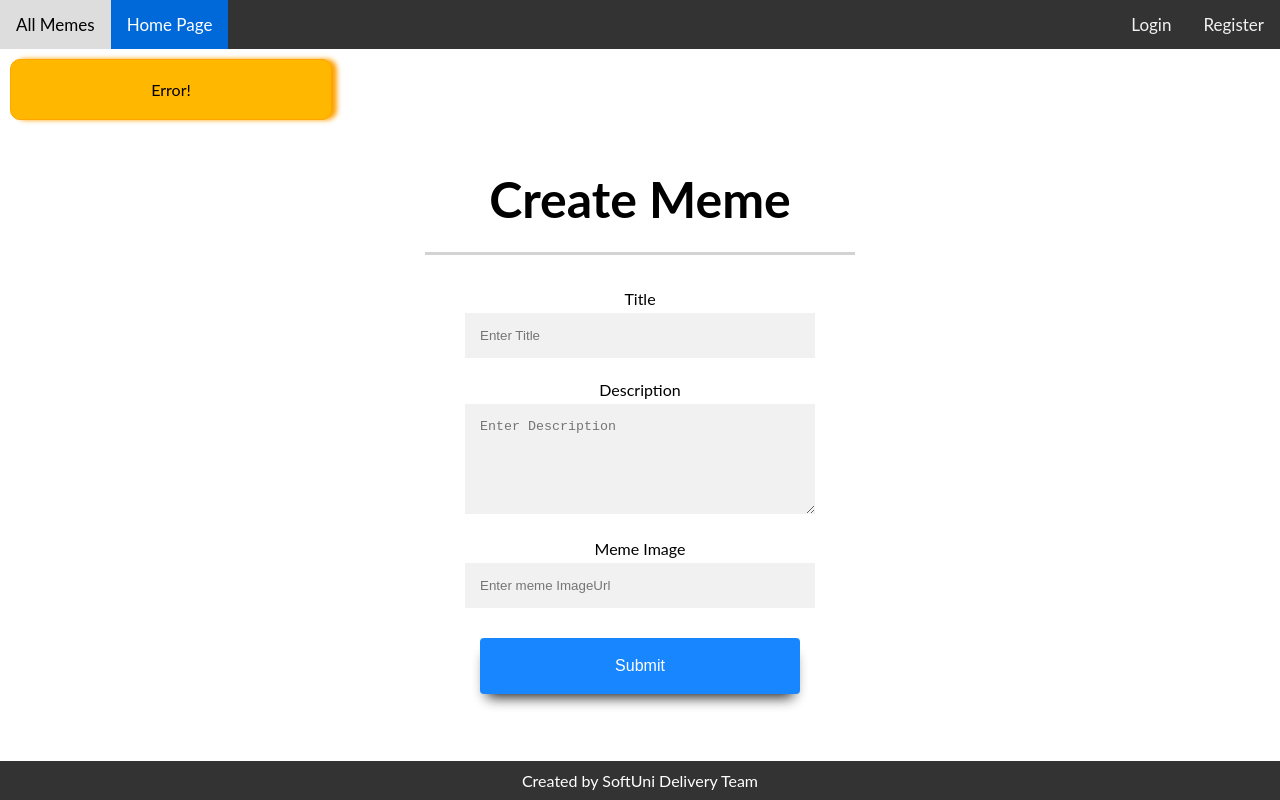
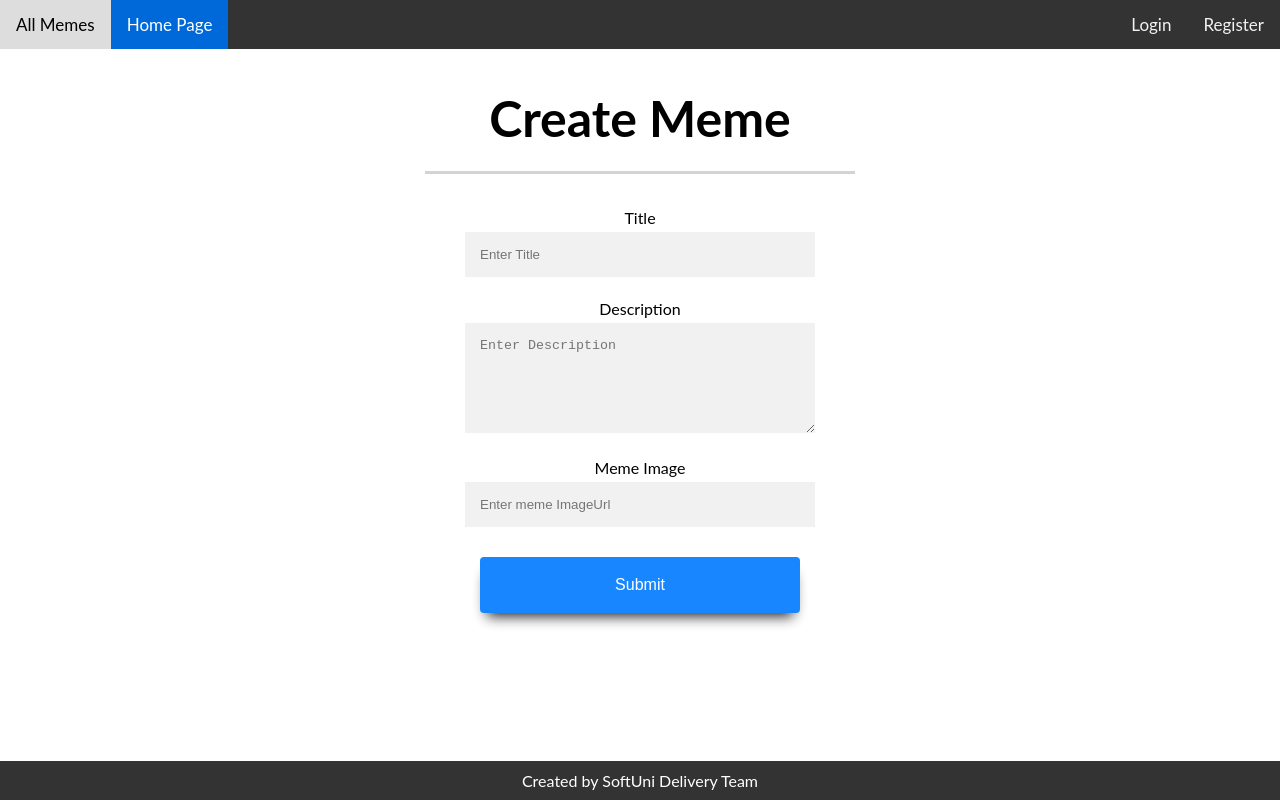
Before and after one commit to Martin322s/meme-lounge, a React (Create React App) app: page /create-meme in a window 1280 px wide. Built offline with nearby package versions, Linux system fonts and the light colour scheme.

Commit message:
display error component

```diff
--- a/src/components/Create.js
+++ b/src/components/Create.js
@@ -6,6 +6,7 @@ import { Error } from "./Error/Error";
 
 export const Create = () => {
     const { user } = useContext(AuthContext);
+    const [error, setError] = useState(false);
     const navigate = useNavigate();
 
     const [data, setData] = useState({
@@ -28,13 +29,13 @@ export const Create = () => {
             memeService.createMeme(values, user.accessToken)
                 .then(() => navigate('/catalog'));
         } else {
-            alert('All fields must be filled correctly!');
+            setError(true);
         }
     }
 
     return (
         <section id="create-meme">
-            <Error />
+            {error && <Error text="All fields must be filled correctly!" />}
             <form id="create-form" onSubmit={(e) => submitHandler(e, data)}>
                 <div className="container">
                     <h1>Create Meme</h1>
--- a/src/components/Error/Error.js
+++ b/src/components/Error/Error.js
@@ -1,5 +1,5 @@
 import styles from './styles/Error.module.css';
 
 export const Error = (props) => {
-    return <p className={styles["error"]}>Error!</p>;
+    return <p className={styles["error"]}>{props.text}</p>;
 };
```
